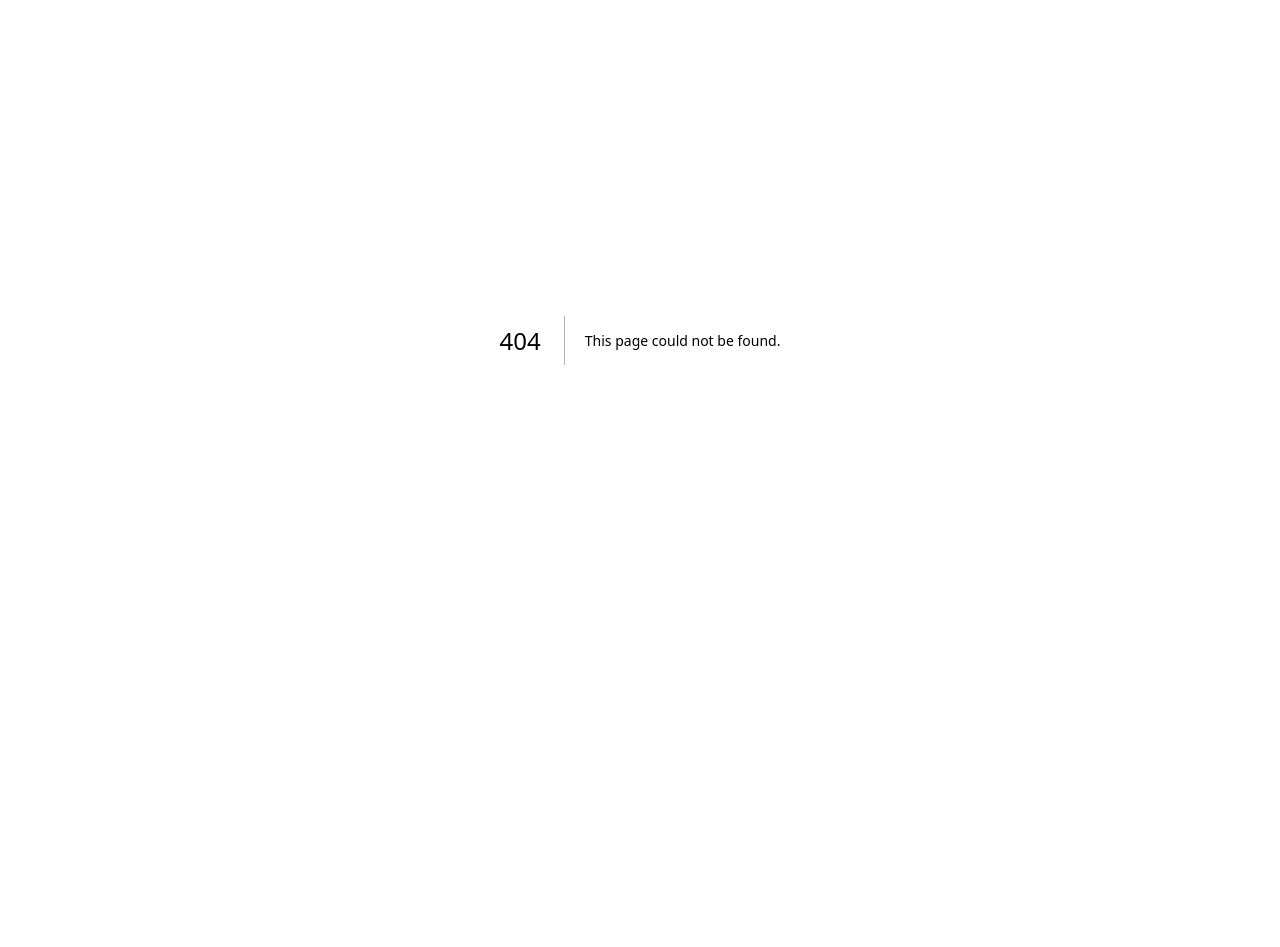
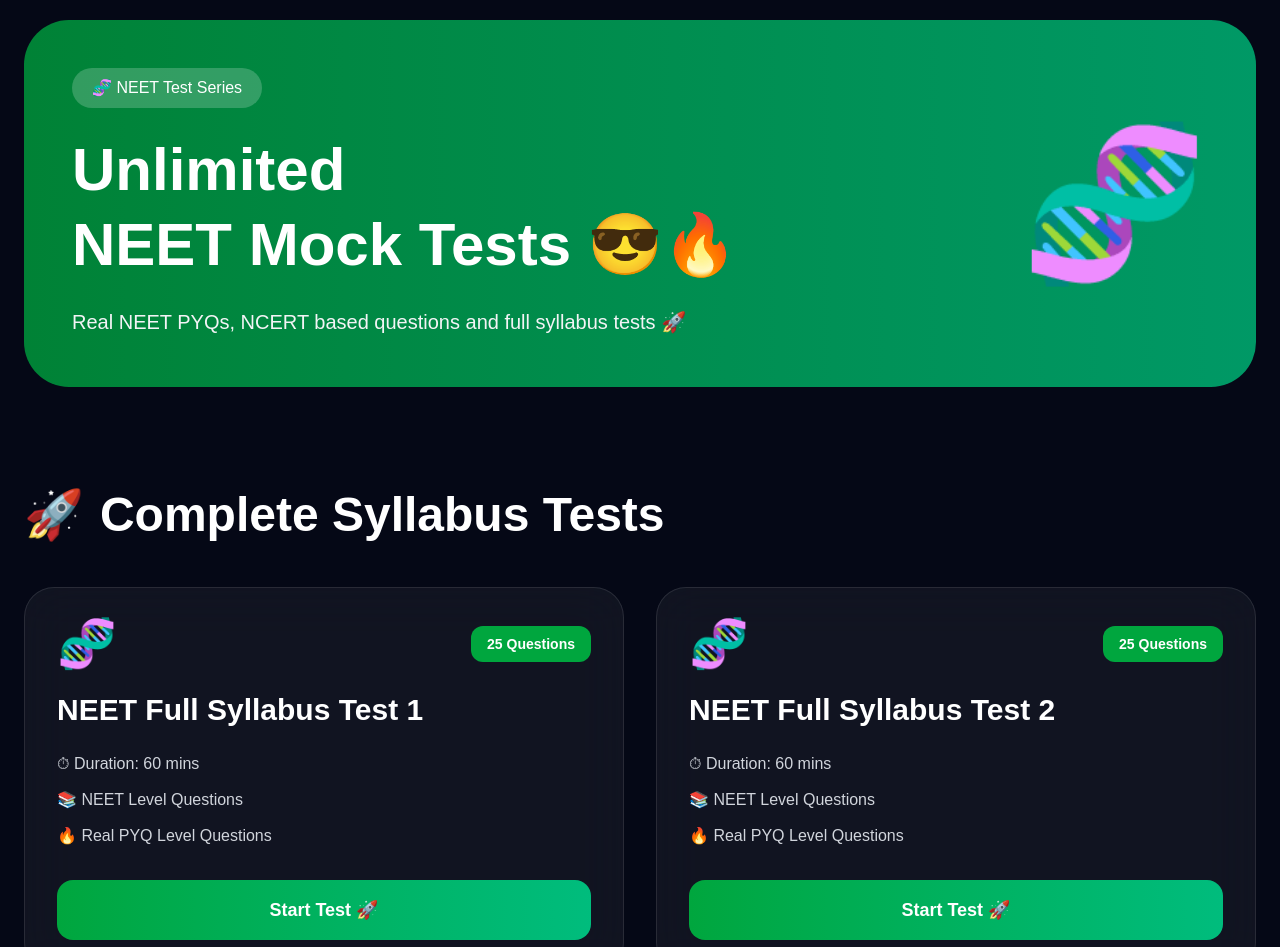
Before and after one commit to himanshu8785/exam-cracker, a Next.js app: page /neet-tests in a window 1280 px wide. Before the commit this address had no page. Shown: the part 60-1007 px from the top of the page. Before the commit the page ends 800 px from the top, so only its background shows below. Built offline with nearby package versions, Linux system fonts and the light colour scheme.

Commit message:
real allen style jee neet tests

```diff
--- /dev/null
+++ b/app/jee-tests/page.tsx
@@ -0,0 +1,269 @@
+"use client";
+
+import Link from "next/link";
+
+export default function JEETestsPage() {
+
+  const completeTests = [
+
+    "JEE Main Full Test 1",
+
+    "JEE Main Full Test 2",
+
+    "JEE Advanced Full Test",
+
+    "Complete PYQ Challenge"
+
+  ];
+
+  const halfTests = [
+
+    "Half Syllabus Test 1",
+
+    "Half Syllabus Test 2",
+
+    "Class 11 Revision Test",
+
+    "Class 12 Revision Test"
+
+  ];
+
+  const subjectTests = [
+
+    "Physics Advanced Test",
+
+    "Chemistry PYQ Test",
+
+    "Maths Calculus Test",
+
+    "Physics Current Electricity"
+
+  ];
+
+  function TestCard({title}:any){
+
+    return(
+
+      <div className="bg-white/5 border border-white/10 backdrop-blur-xl rounded-[30px] p-8 hover:border-purple-500 transition">
+
+        <div className="flex justify-between items-center mb-6">
+
+          <div className="text-5xl">
+
+            📝
+
+          </div>
+
+          <div className="bg-purple-600 px-4 py-2 rounded-xl text-sm font-semibold">
+
+            25 Questions
+
+          </div>
+
+        </div>
+
+        <h2 className="text-3xl font-black mb-6">
+
+          {title}
+
+        </h2>
+
+        <div className="space-y-3 text-gray-300 mb-8">
+
+          <p>
+
+            ⏱ Duration:
+            {" "}
+            60 mins
+
+          </p>
+
+          <p>
+
+            📚 JEE Main + Advanced
+
+          </p>
+
+          <p>
+
+            🔥 Real PYQ Level Questions
+
+          </p>
+
+        </div>
+
+        <Link
+          href="/mock-test"
+          className="block text-center py-4 rounded-2xl bg-gradient-to-r from-purple-600 to-blue-600 text-lg font-bold"
+        >
+
+          Start Test 🚀
+
+        </Link>
+
+      </div>
+
+    );
+
+  }
+
+  return (
+
+    <main className="min-h-screen bg-[#050816] text-white">
+
+      {/* HERO */}
+
+      <section className="max-w-7xl mx-auto px-6 pt-20 pb-10">
+
+        <div className="bg-gradient-to-r from-purple-700 to-blue-700 rounded-[45px] p-12">
+
+          <div className="flex flex-col md:flex-row justify-between items-center gap-10">
+
+            <div>
+
+              <div className="inline-block px-5 py-2 rounded-full bg-white/20 mb-6">
+
+                ⚡ JEE Test Series
+
+              </div>
+
+              <h1 className="text-6xl font-black leading-tight mb-6">
+
+                Unlimited
+                <br />
+
+                JEE Mock Tests 😎🔥
+
+              </h1>
+
+              <p className="text-xl text-gray-100 max-w-2xl leading-relaxed">
+
+                Real JEE Main & Advanced
+                PYQs with complete and half syllabus tests 🚀
+
+              </p>
+
+            </div>
+
+            <div className="text-[150px]">
+
+              ⚡
+
+            </div>
+
+          </div>
+
+        </div>
+
+      </section>
+
+      {/* COMPLETE TESTS */}
+
+      <section className="max-w-7xl mx-auto px-6 py-16">
+
+        <div className="flex items-center gap-4 mb-12">
+
+          <div className="text-5xl">
+
+            🚀
+
+          </div>
+
+          <h2 className="text-5xl font-black">
+
+            Complete Syllabus Tests
+
+          </h2>
+
+        </div>
+
+        <div className="grid grid-cols-1 md:grid-cols-2 gap-8">
+
+          {completeTests.map((item,index)=>(
+
+            <TestCard
+              key={index}
+              title={item}
+            />
+
+          ))}
+
+        </div>
+
+      </section>
+
+      {/* HALF TESTS */}
+
+      <section className="max-w-7xl mx-auto px-6 py-16">
+
+        <div className="flex items-center gap-4 mb-12">
+
+          <div className="text-5xl">
+
+            📚
+
+          </div>
+
+          <h2 className="text-5xl font-black">
+
+            Half Syllabus Tests
+
+          </h2>
+
+        </div>
+
+        <div className="grid grid-cols-1 md:grid-cols-2 gap-8">
+
+          {halfTests.map((item,index)=>(
+
+            <TestCard
+              key={index}
+              title={item}
+            />
+
+          ))}
+
+        </div>
+
+      </section>
+
+      {/* SUBJECT TESTS */}
+
+      <section className="max-w-7xl mx-auto px-6 py-16 pb-24">
+
+        <div className="flex items-center gap-4 mb-12">
+
+          <div className="text-5xl">
+
+            🔥
+
+          </div>
+
+          <h2 className="text-5xl font-black">
+
+            Subject Wise Tests
+
+          </h2>
+
+        </div>
+
+        <div className="grid grid-cols-1 md:grid-cols-2 gap-8">
+
+          {subjectTests.map((item,index)=>(
+
+            <TestCard
+              key={index}
+              title={item}
+            />
+
+          ))}
+
+        </div>
+
+      </section>
+
+    </main>
+
+  );
+
+}
--- /dev/null
+++ b/app/neet-tests/page.tsx
@@ -0,0 +1,269 @@
+"use client";
+
+import Link from "next/link";
+
+export default function NEETTestsPage() {
+
+  const completeTests = [
+
+    "NEET Full Syllabus Test 1",
+
+    "NEET Full Syllabus Test 2",
+
+    "NCERT Ultimate Test",
+
+    "NEET PYQ Challenge"
+
+  ];
+
+  const halfTests = [
+
+    "Half Syllabus Test 1",
+
+    "Class 11 Biology Test",
+
+    "Class 12 Biology Test",
+
+    "Half Syllabus Rapid Revision"
+
+  ];
+
+  const subjectTests = [
+
+    "Biology NCERT Test",
+
+    "Physics NEET Test",
+
+    "Chemistry Organic Test",
+
+    "Human Physiology Test"
+
+  ];
+
+  function TestCard({title}:any){
+
+    return(
+
+      <div className="bg-white/5 border border-white/10 backdrop-blur-xl rounded-[30px] p-8 hover:border-green-500 transition">
+
+        <div className="flex justify-between items-center mb-6">
+
+          <div className="text-5xl">
+
+            🧬
+
+          </div>
+
+          <div className="bg-green-600 px-4 py-2 rounded-xl text-sm font-semibold">
+
+            25 Questions
+
+          </div>
+
+        </div>
+
+        <h2 className="text-3xl font-black mb-6">
+
+          {title}
+
+        </h2>
+
+        <div className="space-y-3 text-gray-300 mb-8">
+
+          <p>
+
+            ⏱ Duration:
+            {" "}
+            60 mins
+
+          </p>
+
+          <p>
+
+            📚 NEET Level Questions
+
+          </p>
+
+          <p>
+
+            🔥 Real PYQ Level Questions
+
+          </p>
+
+        </div>
+
+        <Link
+          href="/mock-test"
+          className="block text-center py-4 rounded-2xl bg-gradient-to-r from-green-600 to-emerald-500 text-lg font-bold"
+        >
+
+          Start Test 🚀
+
+        </Link>
+
+      </div>
+
+    );
+
+  }
+
+  return (
+
+    <main className="min-h-screen bg-[#050816] text-white">
+
+      {/* HERO */}
+
+      <section className="max-w-7xl mx-auto px-6 pt-20 pb-10">
+
+        <div className="bg-gradient-to-r from-green-700 to-emerald-600 rounded-[45px] p-12">
+
+          <div className="flex flex-col md:flex-row justify-between items-center gap-10">
+
+            <div>
+
+              <div className="inline-block px-5 py-2 rounded-full bg-white/20 mb-6">
+
+                🧬 NEET Test Series
+
+              </div>
+
+              <h1 className="text-6xl font-black leading-tight mb-6">
+
+                Unlimited
+                <br />
+
+                NEET Mock Tests 😎🔥
+
+              </h1>
+
+              <p className="text-xl text-gray-100 max-w-2xl leading-relaxed">
+
+                Real NEET PYQs,
+                NCERT based questions and full syllabus tests 🚀
+
+              </p>
+
+            </div>
+
+            <div className="text-[150px]">
+
+              🧬
+
+            </div>
+
+          </div>
+
+        </div>
+
+      </section>
+
+      {/* COMPLETE TESTS */}
+
+      <section className="max-w-7xl mx-auto px-6 py-16">
+
+        <div className="flex items-center gap-4 mb-12">
+
+          <div className="text-5xl">
+
+            🚀
+
+          </div>
+
+          <h2 className="text-5xl font-black">
+
+            Complete Syllabus Tests
+
+          </h2>
+
+        </div>
+
+        <div className="grid grid-cols-1 md:grid-cols-2 gap-8">
+
+          {completeTests.map((item,index)=>(
+
+            <TestCard
+              key={index}
+              title={item}
+            />
+
+          ))}
+
+        </div>
+
+      </section>
+
+      {/* HALF TESTS */}
+
+      <section className="max-w-7xl mx-auto px-6 py-16">
+
+        <div className="flex items-center gap-4 mb-12">
+
+          <div className="text-5xl">
+
+            📚
+
+          </div>
+
+          <h2 className="text-5xl font-black">
+
+            Half Syllabus Tests
+
+          </h2>
+
+        </div>
+
+        <div className="grid grid-cols-1 md:grid-cols-2 gap-8">
+
+          {halfTests.map((item,index)=>(
+
+            <TestCard
+              key={index}
+              title={item}
+            />
+
+          ))}
+
+        </div>
+
+      </section>
+
+      {/* SUBJECT TESTS */}
+
+      <section className="max-w-7xl mx-auto px-6 py-16 pb-24">
+
+        <div className="flex items-center gap-4 mb-12">
+
+          <div className="text-5xl">
+
+            🔥
+
+          </div>
+
+          <h2 className="text-5xl font-black">
+
+            Subject Wise Tests
+
+          </h2>
+
+        </div>
+
+        <div className="grid grid-cols-1 md:grid-cols-2 gap-8">
+
+          {subjectTests.map((item,index)=>(
+
+            <TestCard
+              key={index}
+              title={item}
+            />
+
+          ))}
+
+        </div>
+
+      </section>
+
+    </main>
+
+  );
+
+}
```
